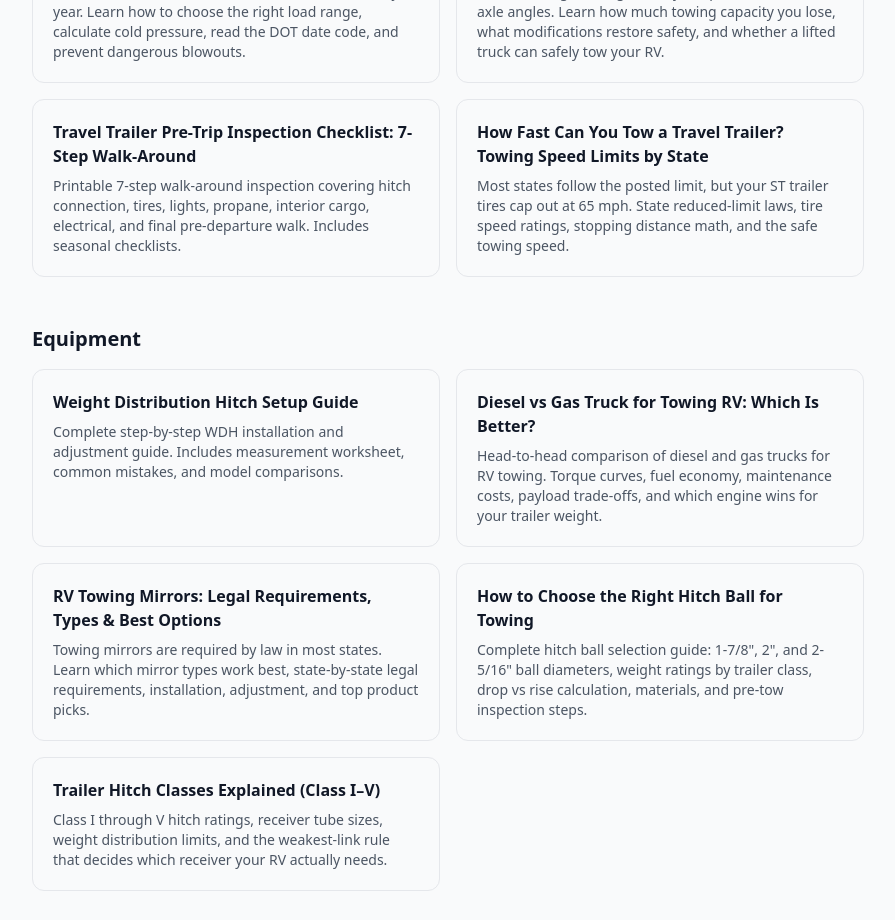
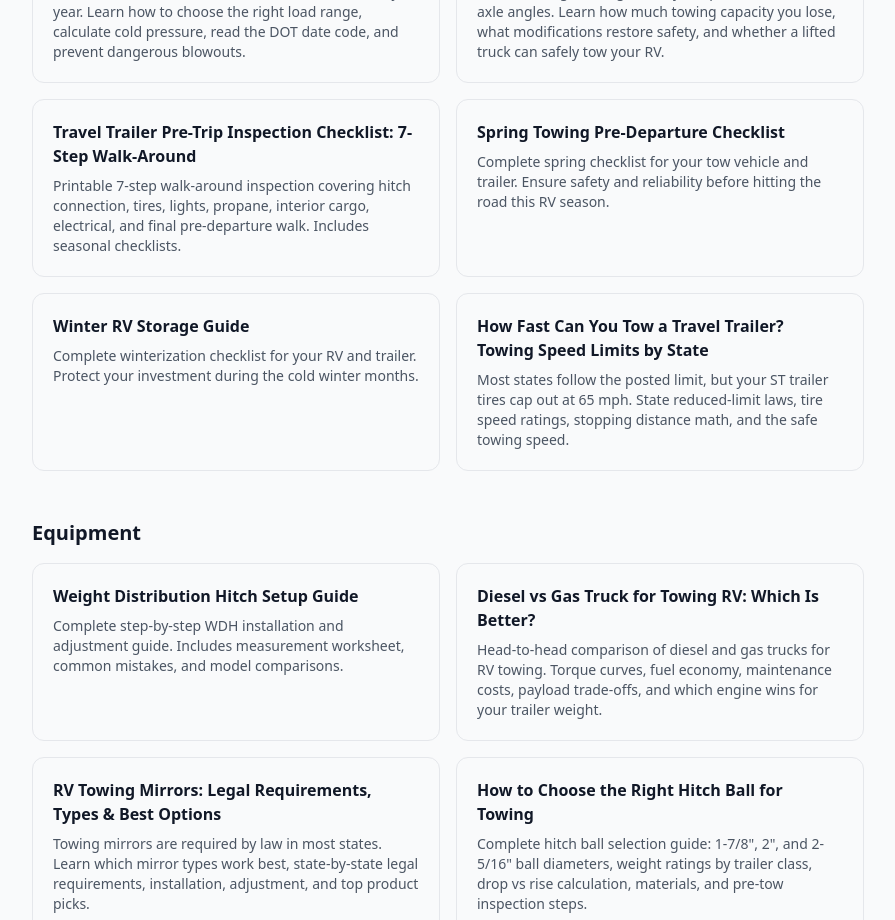
Before and after one commit to Zhou-Xiaoyong/rv-towing-calculator, a Next.js app: page /guides in a window 1280 px wide. Shown: the part 2340-3260 px from the top of the page, without its empty margins (192-1087 px from the left). Built offline with nearby package versions, Linux system fonts and the light colour scheme.

Commit message:
SEO: Add spring-checklist & winter-storage to /guides listing (reconcile 41 on-disk guides)

```diff
--- a/src/app/guides/page.tsx
+++ b/src/app/guides/page.tsx
@@ -272,6 +272,20 @@ const GUIDES = [
     category: "Safety",
   },
   {
+    slug: "/guides/spring-checklist",
+    title: "Spring Towing Pre-Departure Checklist",
+    description:
+      "Complete spring checklist for your tow vehicle and trailer. Ensure safety and reliability before hitting the road this RV season.",
+    category: "Safety",
+  },
+  {
+    slug: "/guides/winter-storage",
+    title: "Winter RV Storage Guide",
+    description:
+      "Complete winterization checklist for your RV and trailer. Protect your investment during the cold winter months.",
+    category: "Safety",
+  },
+  {
     slug: "/guides/rv-towing-speed-limits",
     title: "How Fast Can You Tow a Travel Trailer? Towing Speed Limits by State",
     description:
```
